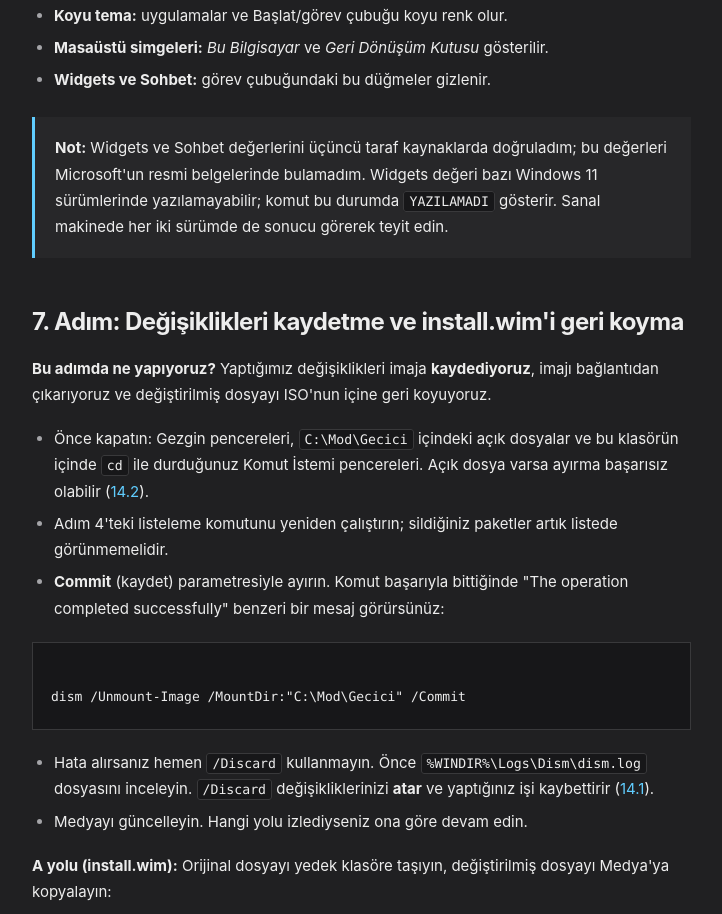
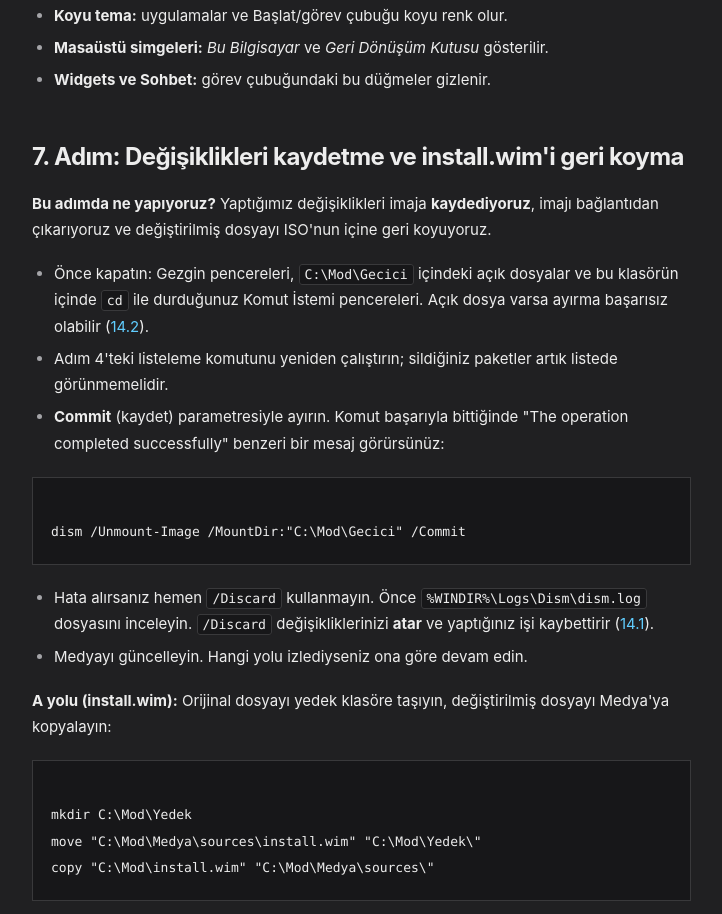
Before and after one commit to emirttac/emirttac-Windows-Guide, a plain HTML site: page tutorial.html in a window 1280 px wide. Shown: the part 7304-8218 px from the top of the page, without its empty margins (292-1014 px from the left). Drawn offline with Linux system fonts and the light colour scheme.

Commit message:
Tutorial: remove the Step 6 note
Co-authored-by: Copilot App <223556219+Copilot@users.noreply.github.com>

```diff
--- a/tutorial.html
+++ b/tutorial.html
@@ -187,9 +187,6 @@ icacls "C:\Mod\Medya\sources\install.wim" /grant Administrators:F</code></pre>
           <li><strong>Masaüstü simgeleri:</strong> <em>Bu Bilgisayar</em> ve <em>Geri Dönüşüm Kutusu</em> gösterilir.</li>
           <li><strong>Widgets ve Sohbet:</strong> görev çubuğundaki bu düğmeler gizlenir.</li>
         </ul>
-        <blockquote>
-          <p><strong>Not:</strong> Widgets ve Sohbet değerlerini üçüncü taraf kaynaklarda doğruladım; bu değerleri Microsoft'un resmi belgelerinde bulamadım. Widgets değeri bazı Windows 11 sürümlerinde yazılamayabilir; komut bu durumda <code>YAZILAMADI</code> gösterir. Sanal makinede her iki sürümde de sonucu görerek teyit edin.</p>
-        </blockquote>
 
         <h2 id="adim-7">7. Adım: Değişiklikleri kaydetme ve install.wim'i geri koyma</h2>
         <p><strong>Bu adımda ne yapıyoruz?</strong> Yaptığımız değişiklikleri imaja <strong>kaydediyoruz</strong>, imajı bağlantıdan çıkarıyoruz ve değiştirilmiş dosyayı ISO'nun içine geri koyuyoruz.</p>
```
Also changed, not shown: en/tutorial.html (+0 -3 lines).
